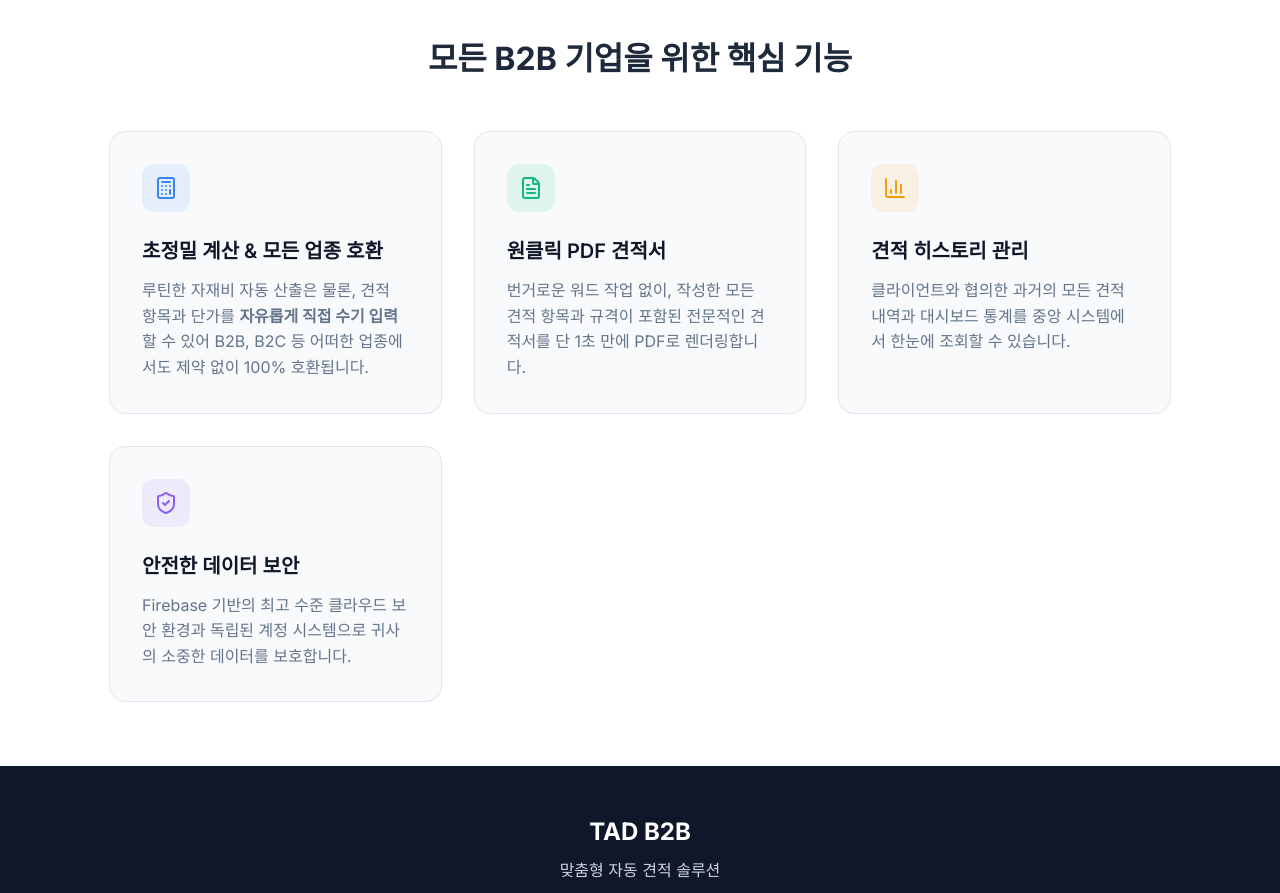
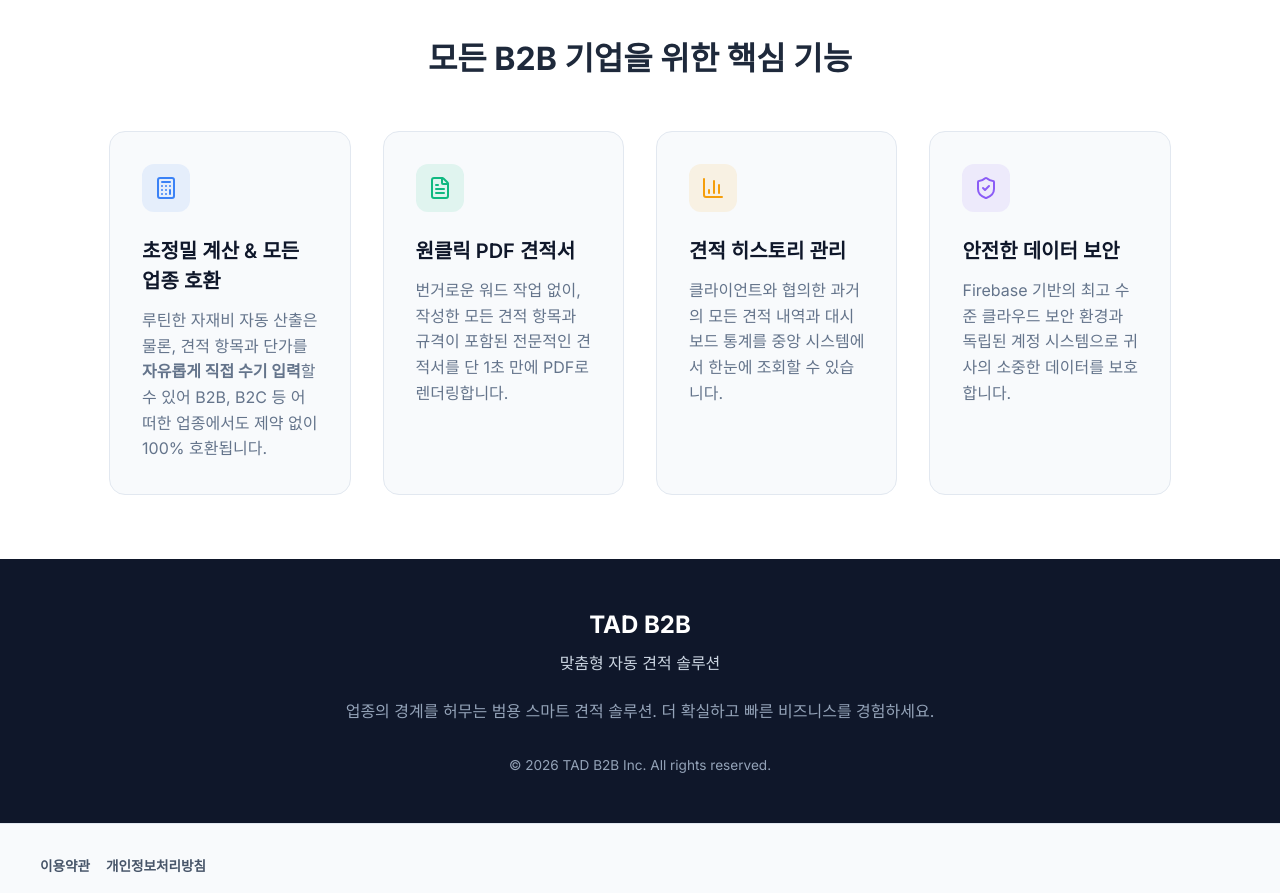
Before and after one commit to 98parks-create/tad, a React (Vite) app: page / in a window 1280 px wide. Shown: the part 660-1553 px from the top of the page. Built offline with nearby package versions, Linux system fonts and the light colour scheme; no server answers; a web font is replaced by a local one.

Commit message:
fix: update payment success alert to reflect manual approval process

```diff
--- a/src/pages/Landing.jsx
+++ b/src/pages/Landing.jsx
@@ -50,7 +50,7 @@ export default function Landing() {
         <h2 style={{ textAlign: 'center', fontSize: '2rem', fontWeight: 700, marginBottom: '3rem', color: '#1e293b' }}>
           모든 B2B 기업을 위한 핵심 기능
         </h2>
-        <div style={{ display: 'grid', gridTemplateColumns: 'repeat(auto-fit, minmax(280px, 1fr))', gap: '2rem' }}>
+        <div style={{ display: 'grid', gridTemplateColumns: 'repeat(auto-fit, minmax(240px, 1fr))', gap: '2rem' }}>
 
           <div style={{ padding: '2rem', backgroundColor: '#f8fafc', borderRadius: '16px', border: '1px solid #e2e8f0' }}>
             <div style={{ width: 48, height: 48, backgroundColor: 'rgba(59, 130, 246, 0.1)', color: '#3b82f6', borderRadius: '12px', display: 'flex', alignItems: 'center', justifyContent: 'center', marginBottom: '1.5rem' }}>
```
